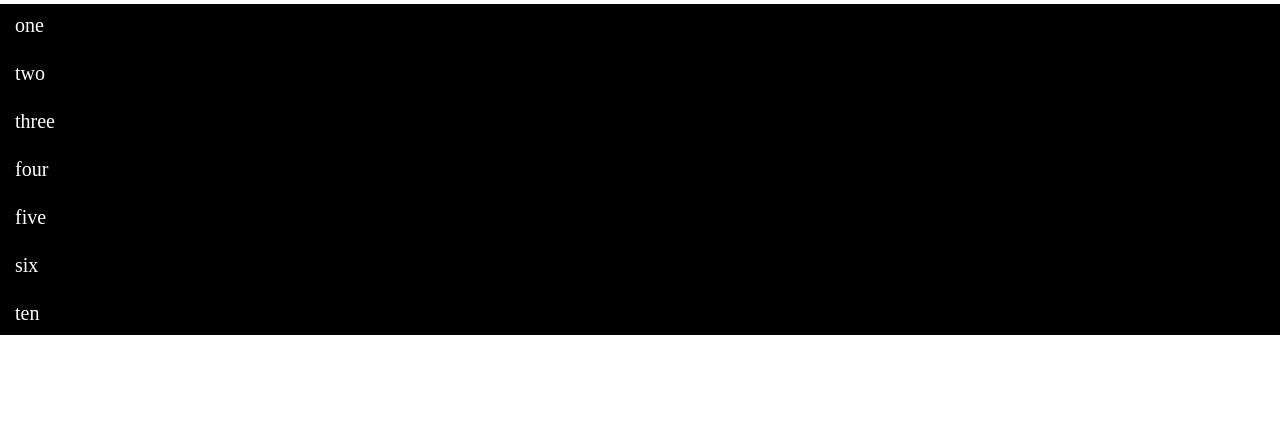
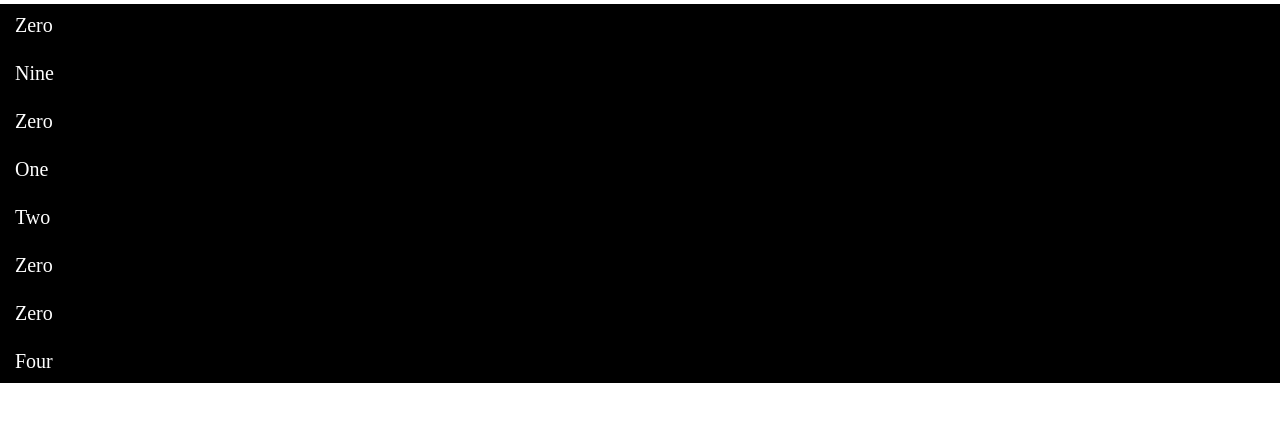
Before and after one commit to Jerom2004/zohobookdemo, a plain HTML site: page index.html in a window 1280 px wide. Shown: the part 91-512 px from the top of the page. Drawn offline with Linux system fonts and the light colour scheme.

Commit message:
I change my BOD in index.html

```diff
--- a/index.html
+++ b/index.html
@@ -21,13 +21,14 @@
   </header>
   <h1>This is creating for squash command</h1>
   <ol class="counts">
-    <li>one</li>
-    <li>two</li>
-    <li>three</li>
-    <li>four</li>
-    <li>five</li>
-    <li>six</li>
-    <li>ten</li>
-  </ol>
+    <li>Zero</li>
+    <li>Nine</li>
+    <li>Zero</li>
+    <li>One</li>
+    <li>Two</li>
+    <li>Zero</li>
+    <li>Zero</li>
+    <li>Four</li>
+ </ol>
 </body>
 </html>
```
